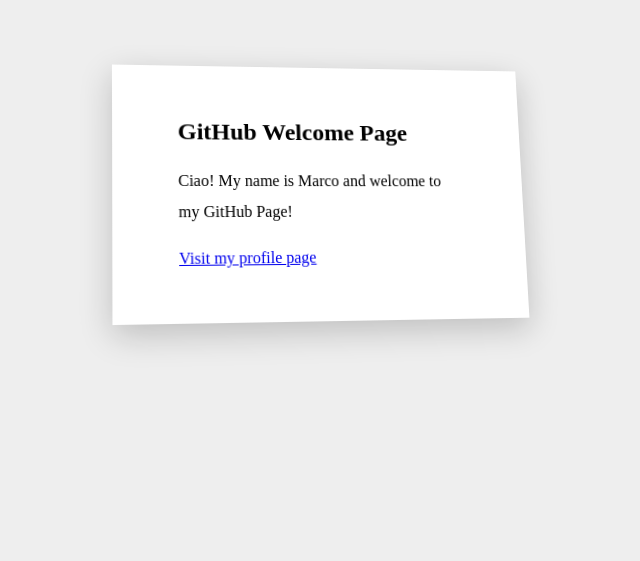
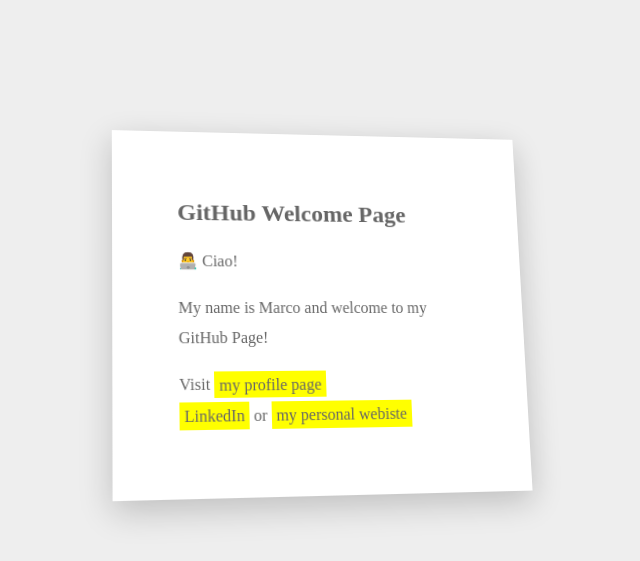
Before and after one commit to MarcoGargano/marcogargano.github.io, a Jekyll site: the page index.html, which Jekyll copies as it is, in a window 1280 px wide. Shown: the top 561 px of the page, without its empty margins (317-957 px from the left). Built offline with Jekyll 4.4.1, drawn with Linux system fonts in a browser that asks for light colours; some web fonts are replaced.

Commit message:
Update index.html

```diff
--- a/index.html
+++ b/index.html
@@ -2,35 +2,29 @@
 <html lang="en">
 <head>
   <meta charset="UTF-8">
-  <title>Marco Gargano - GitHub Page</title>
+  <title>👨‍💻  Marco Gargano - GitHub Page</title>
   <style>
 		@import url("https://fonts.googleapis.com/css2?family=Quattrocento&display=swap");
 		body {
 			font-family: "Quattrocento", serif;
+			color: #666;
 			background-color: #eee;
 		}
 		.paper {
 			background-color: #fff;
 			max-width: 18rem;
-    margin: 4rem auto;
-    padding: 2rem 4rem;
+			margin: 8rem auto;
+			padding: 3rem 4rem;
 			box-shadow: 0 10px 30px rgba(0, 0, 0, 0.2);
 			line-height: 1.9rem;
 			transform: perspective(80rem) rotateY(10deg) rotateX(10deg);
 		}
-  .paper span {
+		.paper a {
+			text-decoration: none;
+			color: #666;
 			background-color: yellow;
-    border-bottom: solid 1px orange;
 			padding: 0.3rem;
 			position: relative;
-  }
-  @keyframes start {
-    from {
-      background: linear-gradient(90deg, white 90%, #ffee00 100%);
-    }
-    to {
-      background: linear-gradient(90deg, white 0%, #ffee00 10%);
-    }
 		}
   </style>
 </head>
@@ -39,8 +33,10 @@
   <div class="paper">
     <div class="copy">
       <h2>GitHub Welcome Page</h2>
-      <p>Ciao! My name is Marco and welcome to my GitHub Page!</p>
-      <p><a href="https://github.com/marcogargano/">Visit my profile page</a></p>
+			<p>👨‍💻  Ciao!</p>
+			<p>My name is Marco and welcome to my GitHub Page!</p>
+			<p>Visit <a href="https://github.com/marcogargano/">my profile page</a> <br>
+				<a href="https://www.linkedin.com/in/marcogargano">LinkedIn</a> or <a href="https://marcogargano.com/">my personal webiste</a></p>
 	  </div>
   </div>
 </body>
```
Lines whose indentation alone changed are shown as unchanged.
